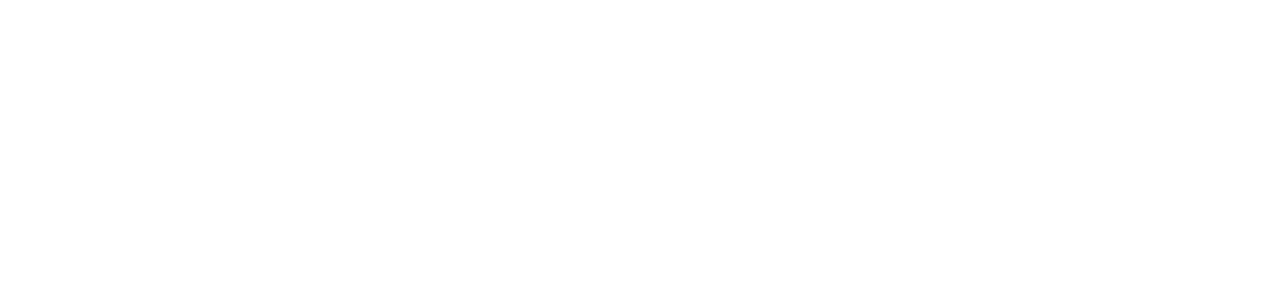
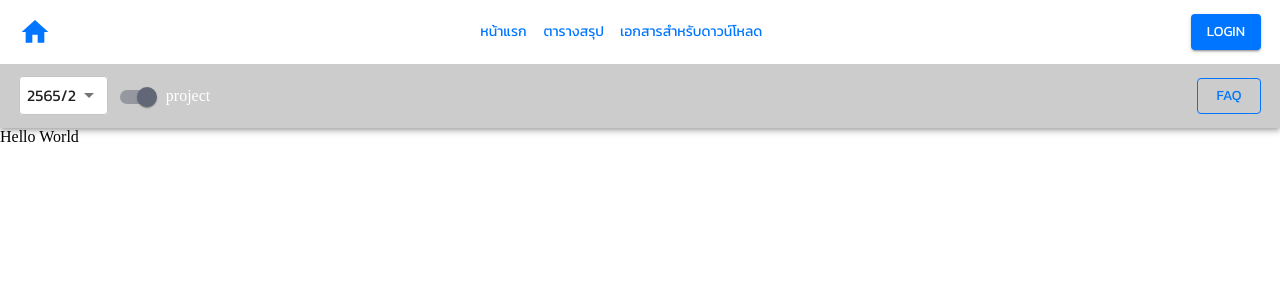
Before and after one commit to PampamPer/senior-project, a React (Vite) app: page /faq in a window 1280 px wide. Before the commit this address had no page. Shown: the top 300 px of the page. Built offline with nearby package versions, Linux system fonts and the light colour scheme.

Commit message:
Make table more flexible
make table component

```diff
--- a/src/App.jsx
+++ b/src/App.jsx
@@ -6,13 +6,15 @@
 import { Routes, Route } from "react-router-dom";
 import SignIn from "./components/SignIn";
 import Main from "./components/MainBeforeLogin";
+import Faq from "./components/FAQ"
 
-export const ToggleContext = createContext();
+export const AppContext = createContext();
 
 function App() {
   axios.defaults.baseURL = "https://cache111.com/seniorprojectapi";
   const [toggle, setToggle] = useState( localStorage.getItem('projectPath')? localStorage.getItem('projectPath')==='project' : true);
   const [semesterId, setSemesterId] = useState(localStorage.getItem('semesterId') || 2);
+  const [isLogged, setIsLogged] = useState()
   const theme = createTheme({
     components: {
       MuiButton: {
@@ -121,13 +123,14 @@
 
   return (
     <ThemeProvider theme={theme}>
-      <ToggleContext.Provider value={{ toggle, setToggle, semesterId, setSemesterId }}>
+      <AppContext.Provider value={{ toggle, setToggle, semesterId, setSemesterId, isLogged, setIsLogged }}>
         <Routes>
           <Route path="/" element={<Main />} />
           <Route path="/main" element={<Main />} />
           <Route path="/sign-in" element={<SignIn />} />
+          <Route path="/faq" element={<Faq />} />
         </Routes>
-      </ToggleContext.Provider>
+      </AppContext.Provider>
     </ThemeProvider>
   );
 }
--- /dev/null
+++ b/src/components/FAQ.jsx
@@ -0,0 +1,11 @@
+import axios from "axios"
+import NavBar from "./NavBar"
+
+export default function FAQ() {
+    return(
+        <div>
+            <NavBar/>
+            Hello World
+        </div>
+    )
+}
--- a/src/components/MainBeforeLogin.jsx
+++ b/src/components/MainBeforeLogin.jsx
@@ -20,7 +20,7 @@
   return (
     <div>
       <NavBar />
-
+      <Table/>
       {/* <Parallax pages={2}>
         <ParallaxLayer offset={0} speed={0.25}>
           <div className="" id="layer3"></div>
--- a/src/components/NavBar.jsx
+++ b/src/components/NavBar.jsx
@@ -7,11 +7,11 @@
 import { useCookies } from "react-cookie";
 import { useEffect } from "react";
 import axios from "axios";
-import { ToggleContext } from "../App";
+import { AppContext } from "../App";
 
 export default function NavBar() {
-  const { toggle, setToggle, semesterId, setSemesterId } =
-    useContext(ToggleContext);
+  const { toggle, setToggle, semesterId, setSemesterId, isLogged } =
+    useContext(AppContext);
 
   const handleOnChangeToggle = (event) => {
     const isChecked = event.target.checked;
@@ -38,6 +38,7 @@
             </Button>
             <Button variant="text">ตารางสรุป</Button>
             <Button variant="text">เอกสารสำหรับดาวน์โหลด</Button>
+            {isLogged && <Button variant="text">ข้อมูลโครงงาน</Button>}
           </div>
           <Button variant="contained" onClick={() => navigate("/sign-in")}>
             LOGIN
@@ -55,7 +56,7 @@
             <Switch checked={toggle} onChange={handleOnChangeToggle} />
             {toggle? 'project' : 'proposal'}
           </div>
-          <Button variant="outlined">FAQ</Button>
+          <Button variant="outlined" onClick={() => navigate("/faq")}>FAQ</Button>
         </Toolbar>
       </Container>
     </AppBar>
--- a/src/components/SignIn.jsx
+++ b/src/components/SignIn.jsx
@@ -1,4 +1,4 @@
-import { useEffect, useState } from "react";
+import { useContext, useEffect, useState } from "react";
 import "../App.css";
 import axios from "axios";
 import { IconButton, Snackbar, Stack } from "@mui/material";
@@ -14,6 +14,7 @@
 import Footer from "./Footer";
 import { useCookies } from "react-cookie";
 import { useNavigate } from "react-router-dom";
+import { AppContext } from "../App";
 
 function App() {
   const [userId, setUserId] = useState("");
@@ -24,6 +25,7 @@
   const [level, setLevel] = useState("info");
   const [mesg, setMesg] = useState("");
   const [open, setOpen] = useState(false);
+  const { setIsLogged } = useContext(AppContext);
 
   let navigate = useNavigate();
 
@@ -41,6 +43,7 @@
       )
       .then((response) => {
         // setCookie("token", response.data.token);
+        setIsLogged(true);
         navigate("/main");
         console.log();
       })
--- a/src/components/Table.jsx
+++ b/src/components/Table.jsx
@@ -77,12 +77,13 @@
   rowsPerPage: PropTypes.number.isRequired,
 };
 
-function createData(name, calories, fat) {
-  return { name, calories, fat };
+function createData(name, calories, fat,x) {
+  // return { name, calories, fat };
+  return [name, calories, fat,x]
 }
 
 const rows = [
-  createData('Cupcake', 305, 3.7),
+  createData('Cupcake', 305, 3.7,10000000000000000),
   createData('Donut', 452, 25.0),
   createData('Eclair', 262, 16.0),
   createData('Frozen yoghurt', 159, 6.0),
@@ -123,15 +124,9 @@
             : rows
           ).map((row) => (
             <TableRow key={row.name}>
-              <TableCell component="th" scope="row">
-                {row.name}
-              </TableCell>
-              <TableCell style={{ width: 160 }} align="right">
-                {row.calories}
-              </TableCell>
-              <TableCell style={{ width: 160 }} align="right">
-                {row.fat}
-              </TableCell>
+              {row.map((element) =>
+                (<TableCell>{element}</TableCell>)
+              )}
             </TableRow>
           ))}
 
--- /dev/null
+++ b/src/components/TablePagination.jsx
@@ -0,0 +1,77 @@
+import { Box } from "@mui/material";
+import { useTheme } from "@mui/material/styles";
+import PropTypes from "prop-types";
+import IconButton from "@mui/material/IconButton";
+import FirstPageIcon from "@mui/icons-material/FirstPage";
+import KeyboardArrowLeft from "@mui/icons-material/KeyboardArrowLeft";
+import KeyboardArrowRight from "@mui/icons-material/KeyboardArrowRight";
+import LastPageIcon from "@mui/icons-material/LastPage";
+
+export default function TablePaginationActions(props) {
+  const theme = useTheme();
+  const { count, page, rowsPerPage, onPageChange } = props;
+
+  const handleFirstPageButtonClick = (event) => {
+    onPageChange(event, 0);
+  };
+
+  const handleBackButtonClick = (event) => {
+    onPageChange(event, page - 1);
+  };
+
+  const handleNextButtonClick = (event) => {
+    onPageChange(event, page + 1);
+  };
+
+  const handleLastPageButtonClick = (event) => {
+    onPageChange(event, Math.max(0, Math.ceil(count / rowsPerPage) - 1));
+  };
+
+  return (
+    <Box sx={{ flexShrink: 0, ml: 2.5 }}>
+      <IconButton
+        onClick={handleFirstPageButtonClick}
+        disabled={page === 0}
+        aria-label="first page"
+      >
+        {theme.direction === "rtl" ? <LastPageIcon /> : <FirstPageIcon />}
+      </IconButton>
+      <IconButton
+        onClick={handleBackButtonClick}
+        disabled={page === 0}
+        aria-label="previous page"
+      >
+        {theme.direction === "rtl" ? (
+          <KeyboardArrowRight />
+        ) : (
+          <KeyboardArrowLeft />
+        )}
+      </IconButton>
+      <IconButton
+        onClick={handleNextButtonClick}
+        disabled={page >= Math.ceil(count / rowsPerPage) - 1}
+        aria-label="next page"
+      >
+        {theme.direction === "rtl" ? (
+          <KeyboardArrowLeft />
+        ) : (
+          <KeyboardArrowRight />
+        )}
+      </IconButton>
+      <IconButton
+        onClick={handleLastPageButtonClick}
+        disabled={page >= Math.ceil(count / rowsPerPage) - 1}
+        aria-label="last page"
+      >
+        {theme.direction === "rtl" ? <FirstPageIcon /> : <LastPageIcon />}
+      </IconButton>
+    </Box>
+  );
+}
+
+TablePaginationActions.propTypes = {
+  count: PropTypes.number.isRequired,
+  onPageChange: PropTypes.func.isRequired,
+  page: PropTypes.number.isRequired,
+  rowsPerPage: PropTypes.number.isRequired,
+};
--- a/src/components/Timeline.jsx
+++ b/src/components/Timeline.jsx
@@ -6,94 +6,19 @@
   TableContainer,
   TableHead,
   TableRow,
-  Box
 } from "@mui/material";
-import { useTheme } from '@mui/material/styles';
-import PropTypes from 'prop-types';
 import TableFooter from '@mui/material/TableFooter';
 import TablePagination from '@mui/material/TablePagination';
-import IconButton from '@mui/material/IconButton';
-import FirstPageIcon from '@mui/icons-material/FirstPage';
-import KeyboardArrowLeft from '@mui/icons-material/KeyboardArrowLeft';
-import KeyboardArrowRight from '@mui/icons-material/KeyboardArrowRight';
-import LastPageIcon from '@mui/icons-material/LastPage';
 import { useEffect, useState, useContext } from "react";
 import axios from "axios";
-import { ToggleContext } from "../App";
+import { AppContext } from "../App";
+import TablePaginationActions from "./TablePagination";
 
-function TablePaginationActions(props) {
-  const theme = useTheme();
-  const { count, page, rowsPerPage, onPageChange } = props;
-
-  const handleFirstPageButtonClick = (event) => {
-    onPageChange(event, 0);
-  };
-
-  const handleBackButtonClick = (event) => {
-    onPageChange(event, page - 1);
-  };
-
-  const handleNextButtonClick = (event) => {
-    onPageChange(event, page + 1);
-  };
-
-  const handleLastPageButtonClick = (event) => {
-    onPageChange(event, Math.max(0, Math.ceil(count / rowsPerPage) - 1));
-  };
-
-  return (
-    <Box sx={{ flexShrink: 0, ml: 2.5 }}>
-      <IconButton
-        onClick={handleFirstPageButtonClick}
-        disabled={page === 0}
-        aria-label="first page"
-      >
-        {theme.direction === "rtl" ? <LastPageIcon /> : <FirstPageIcon />}
-      </IconButton>
-      <IconButton
-        onClick={handleBackButtonClick}
-        disabled={page === 0}
-        aria-label="previous page"
-      >
-        {theme.direction === "rtl" ? (
-          <KeyboardArrowRight />
-        ) : (
-          <KeyboardArrowLeft />
-        )}
-      </IconButton>
-      <IconButton
-        onClick={handleNextButtonClick}
-        disabled={page >= Math.ceil(count / rowsPerPage) - 1}
-        aria-label="next page"
-      >
-        {theme.direction === "rtl" ? (
-          <KeyboardArrowLeft />
-        ) : (
-          <KeyboardArrowRight />
-        )}
-      </IconButton>
-      <IconButton
-        onClick={handleLastPageButtonClick}
-        disabled={page >= Math.ceil(count / rowsPerPage) - 1}
-        aria-label="last page"
-      >
-        {theme.direction === "rtl" ? <FirstPageIcon /> : <LastPageIcon />}
-      </IconButton>
-    </Box>
-  );
-}
-
-TablePaginationActions.propTypes = {
-  count: PropTypes.number.isRequired,
-  onPageChange: PropTypes.func.isRequired,
-  page: PropTypes.number.isRequired,
-  rowsPerPage: PropTypes.number.isRequired,
-};
 
 export default function Main() {
   const [timelines, setTimeline] = useState([]);
   const path = localStorage.getItem("projectPath") || "project";
-  const { toggle, semesterId } = useContext(ToggleContext);
+  const { toggle, semesterId } = useContext(AppContext);
   const [page, setPage] = useState(0);
   const [rowsPerPage, setRowsPerPage] = useState(5);
 
@@ -124,12 +49,20 @@
       .catch((err) => console.log(err));
   }, [toggle, semesterId]);
 
+
   return (
     <div>
       <TableContainer component={Paper}>
         <Table sx={{ minWidth: 650 }} aria-label="simple table">
           <TableHead>
             <TableRow>
+            {console.log(Object.keys(timelines))}
+            {console.log(timelines[0])}
+
+              {/* {Object.keys(timelines).map((header) => (
+
+                  // <TableCell>{header}</TableCell>
+                ))} */}
               <TableCell sx={{ width: 160 }}>Deadline</TableCell>
               <TableCell>Detail</TableCell>
             </TableRow>
```
Also changed, not shown: src/components/TestTable.jsx (added, +18 -0 lines).
